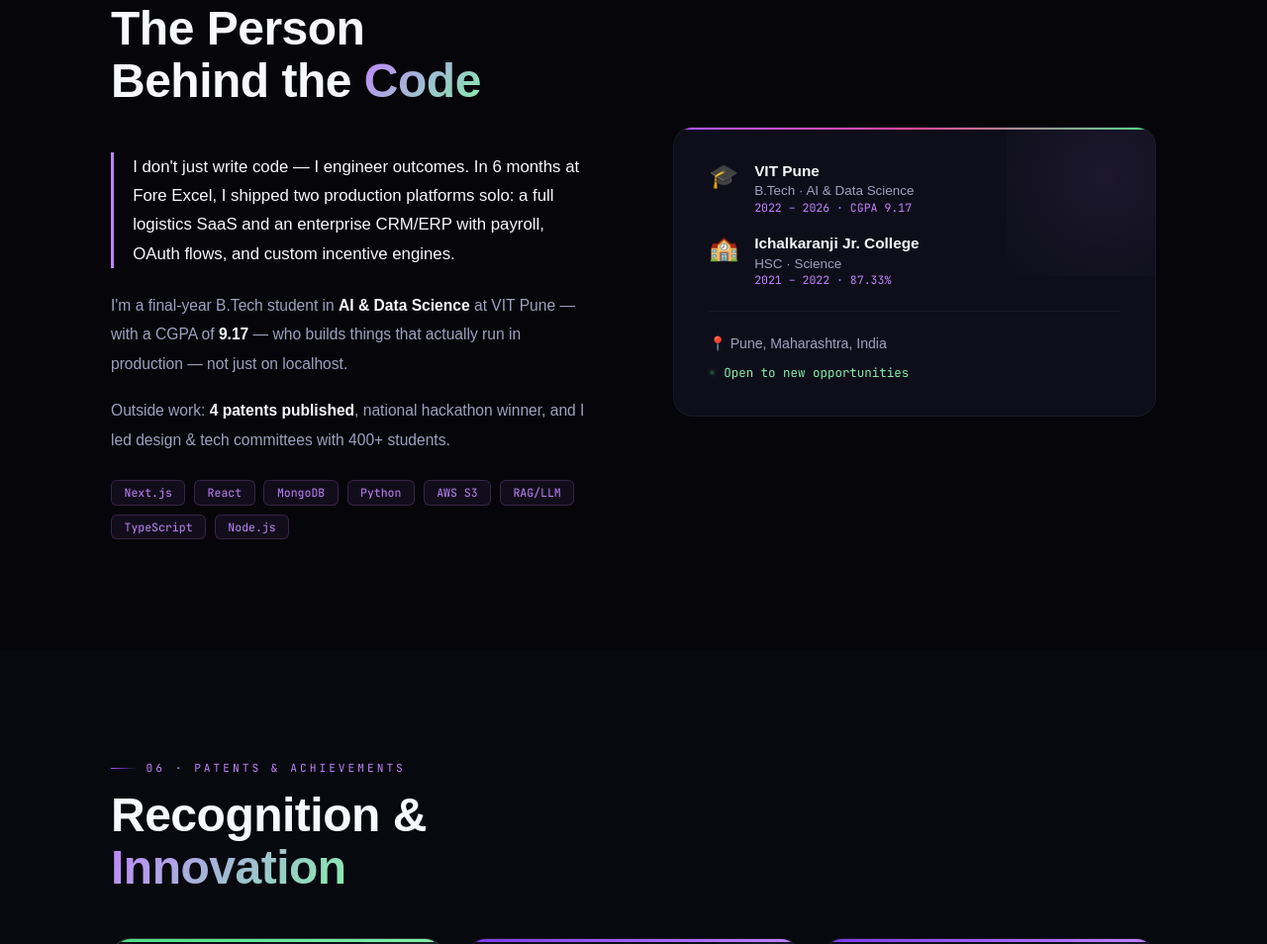
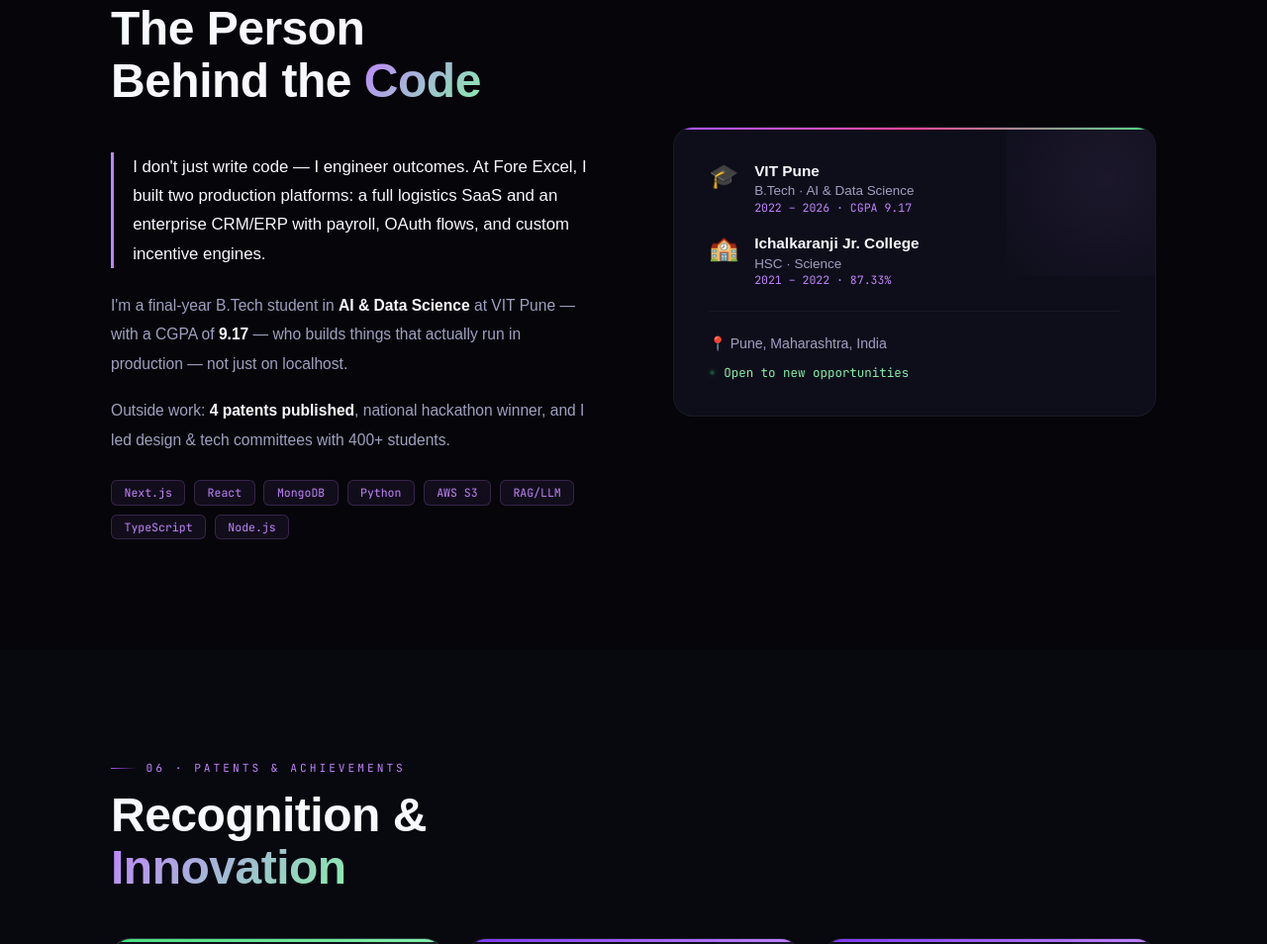
Before and after one commit to Nikita-Chavan001/Nikita_portfolio, a plain HTML site: page index.html in a window 1280 px wide. Shown: the part 5295-6249 px from the top of the page at 99% size. Drawn offline with Linux system fonts and the light colour scheme; a web font is replaced by a local one.

Commit message:
Refine description of about in index.html

```diff
--- a/index.html
+++ b/index.html
@@ -816,7 +816,7 @@ body.light #spbar{background:linear-gradient(90deg,var(--p1),#2563eb,var(--g1))}
     <div class="ag">
       <div class="at rv d1">
         <h2 class="stitle">The Person<br/>Behind the <em>Code</em></h2>
-        <p class="punch">I don't just write code — I engineer outcomes. In 6 months at Fore Excel, I shipped two production platforms solo: a full logistics SaaS and an enterprise CRM/ERP with payroll, OAuth flows, and custom incentive engines.</p>
+        <p class="punch">I don't just write code — I engineer outcomes. At Fore Excel, I built two production platforms: a full logistics SaaS and an enterprise CRM/ERP with payroll, OAuth flows, and custom incentive engines.</p>
         <p>I'm a final-year B.Tech student in <strong>AI &amp; Data Science</strong> at VIT Pune — with a CGPA of <strong>9.17</strong> — who builds things that actually run in production — not just on localhost.</p>
         <p>Outside work: <strong>4 patents published</strong>, national hackathon winner, and I led design &amp; tech committees with 400+ students.</p>
         <div class="achips">
```
